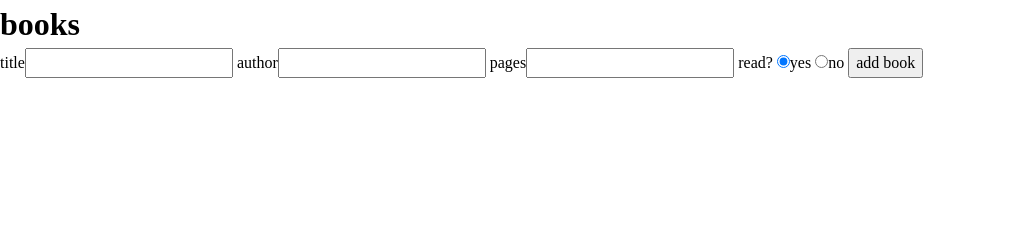
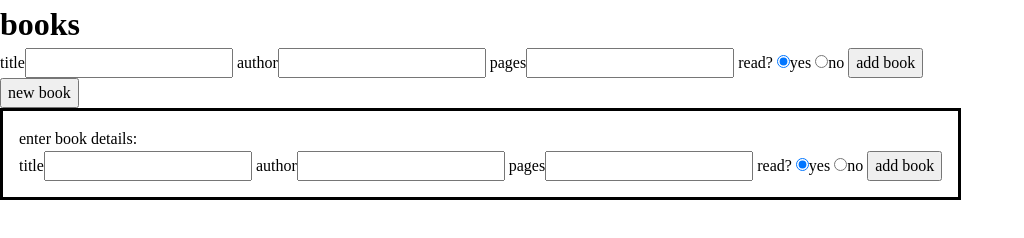
Before and after one commit to alfie997/library, a plain HTML site: page index.html in a window 1280 px wide. Shown: the whole page, without its empty margins (0-1024 px from the left). Drawn offline with Linux system fonts and the light colour scheme.

Commit message:
Display books
 - Add table and its entries
 - Display new books to the table after adding a book
 - Get started with adding books through dialog box

```diff
--- a/index.html
+++ b/index.html
@@ -18,6 +18,34 @@
         </label>
         <button class="add" type="button">add book</button>
     </form>
+    <button class="new" type="button">new book</button>
+    <dialog open>
+        <p>enter book details:</p>
+        <form method="dialog">
+            <label for="">title<input id="title" type="text"></label>
+            <label for="">author<input id="author" type="text"></label>
+            <label for="">pages<input id="pages" type="number" min="1"></label>
+            <label>read?
+                <label for="yes"><input id="yes" type="radio" name="read-book" checked>yes</label>
+                <label for="no"><input id="no" type="radio" name="read-book">no</label>
+            </label>
+            <button class="add" type="button">add book</button>
+        </form>
+    </dialog>
+    <table class="library">
+        <tr>
+            <th>title</th>
+            <th>author</th>
+            <th>pages</th>
+            <th>read</th>
+        </tr>
+        <!-- <tr>
+            <td>the man who was thursday</td>
+            <td>gk chesterton</td>
+            <td>138</td>
+            <td>yes</td>
+        </tr> -->
+    </table>
 </body>
 
 <script src="main.js"></script>
--- a/main.js
+++ b/main.js
@@ -1,5 +1,7 @@
-const add = document.querySelector(".add");
+const addBook = document.querySelector(".add");
+const newBook = document.querySelector(".new");
 const details = document.querySelector(".details");
+const library = document.querySelector(".library");
 
 const myLibrary = [];
 
@@ -34,6 +36,18 @@ function addBookToLibrary(title, author, pages, read) {
     console.log(myLibrary);
 }
 
+function displayBooks() {
+    for(let i = 0; i < myLibrary.length; i++) {
+        library.innerHTML +=
+        `<tr>
+            <td>${myLibrary[i].title}</td>
+            <td>${myLibrary[i].author}</td>
+            <td>${myLibrary[i].pages}</td>
+            <td>${myLibrary[i].read}</td>
+        </tr>`;
+    }
+}
+
 const theHobbit = new Book('The Hobbit', 'J.R.R. Tolkien', 295, false);
 myLibrary.push(theHobbit);
 
@@ -43,7 +57,9 @@ myLibrary.push(theManWhoWasThursday);
 console.log(theHobbit.info());
 console.log(theManWhoWasThursday.info());
 
-add.addEventListener("click", (e) => {
+displayBooks();
+
+addBook.addEventListener("click", (e) => {
     bookTitle = document.getElementById("title").value;
     bookAuthor = document.getElementById("author").value;
     bookPages = parseInt(document.getElementById("pages").value);
@@ -55,7 +71,19 @@ add.addEventListener("click", (e) => {
 
     addBookToLibrary(bookTitle, bookAuthor, bookPages, bookRead);
 
+    library.innerHTML +=
+        `<tr>
+            <td>${bookTitle}</td>
+            <td>${bookAuthor}</td>
+            <td>${bookPages}</td>
+            <td>${bookRead}</td>
+        </tr>`;
+
     document.getElementById("title").value = "";
     document.getElementById("author").value = "";
     document.getElementById("pages").value = 0;
-})
+});
+
+// newBook.addEventListener("click", (e) => {
+
+// });
--- a/styles.css
+++ b/styles.css
@@ -25,3 +25,12 @@
   Josh's Custom CSS Reset
   https://www.joshwcomeau.com/css/custom-css-reset/
 */
+
+.library {
+    border: 1px solid black;
+    border-collapse: collapse;
+}
+
+.library th, .library td {
+    border: 1px solid black;
+}
```
